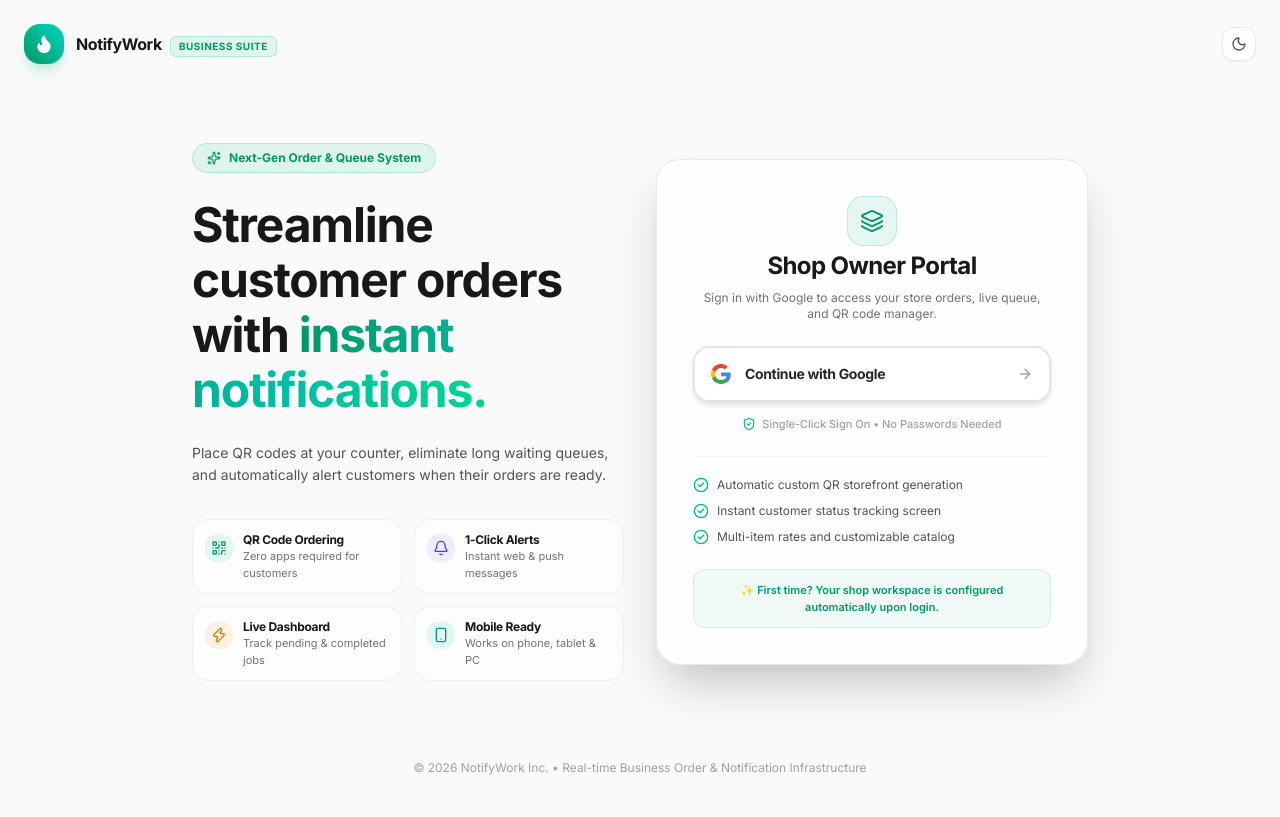
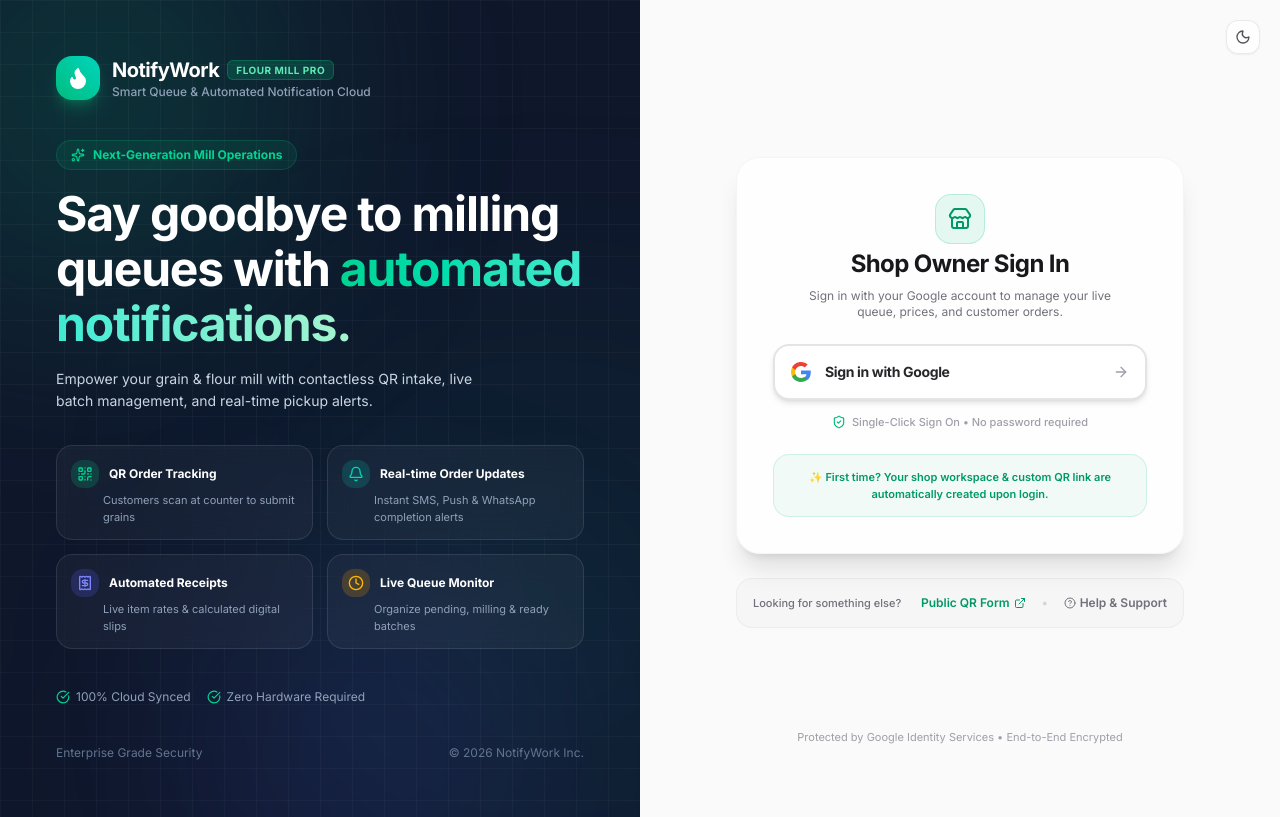
Before and after one commit to kesharwani-yash/Notify-Work, a React (Vite) app in the folder frontend/: page /login in a window 1280 px wide. Built offline with nearby package versions, Linux system fonts and the light colour scheme; no server answers.

Commit message:
feat: enhance Login page with modern split-screen layout and interactive feature cards

```diff
--- a/frontend/src/pages/Login.tsx
+++ b/frontend/src/pages/Login.tsx
@@ -1,21 +1,23 @@
 import React, { useState } from 'react';
-import { useNavigate } from 'react-router-dom';
+import { useNavigate, Link } from 'react-router-dom';
 import { useAuth } from '../context/AuthContext';
 import { ThemeToggle } from '../components/ThemeToggle';
 import {
   Flame,
   Loader2,
   ShieldCheck,
-  Zap,
   QrCode,
   Bell,
-  CheckCircle2,
   ArrowRight,
   Sparkles,
-  Smartphone,
-  Layers
+  Receipt,
+  Clock,
+  ExternalLink,
+  Store,
+  CheckCircle,
+  HelpCircle
 } from 'lucide-react';
-import { motion } from 'framer-motion';
+import { motion, AnimatePresence } from 'framer-motion';
 
 export const Login: React.FC = () => {
   const { loginWithGoogle } = useAuth();
@@ -25,6 +27,7 @@
   const [loading, setLoading] = useState<boolean>(false);
 
   const handleGoogleAuth = async () => {
+    if (loading) return;
     setError('');
     setLoading(true);
     try {
@@ -32,7 +35,7 @@
       navigate('/dashboard');
     } catch (err: any) {
       if (err.code === 'auth/popup-closed-by-user') {
-        setError('Sign-in cancelled. Please click below to sign in with your Google account.');
+        setError('Google Sign-In popup was closed. Please click below to try again.');
       } else if (err.code === 'auth/popup-blocked') {
         setError('Popup was blocked by your browser. Please allow popups for NotifyWork and retry.');
       } else {
@@ -44,147 +47,208 @@
   };
 
   return (
-    <div className="min-h-screen bg-zinc-50 dark:bg-zinc-950 text-zinc-900 dark:text-zinc-100 flex flex-col justify-between selection:bg-emerald-500 selection:text-white transition-colors duration-300 relative overflow-hidden">
+    <div className="min-h-screen w-full bg-zinc-50 dark:bg-zinc-950 text-zinc-900 dark:text-zinc-100 flex flex-col md:grid md:grid-cols-2 relative overflow-hidden transition-colors duration-300">
 
-      {/* Dynamic Background Mesh Gradients */}
-      <div className="absolute top-[-15%] left-[-10%] w-[500px] h-[500px] rounded-full bg-emerald-500/15 dark:bg-emerald-500/10 blur-[120px] pointer-events-none -z-10" />
-      <div className="absolute bottom-[-15%] right-[-10%] w-[550px] h-[550px] rounded-full bg-indigo-500/15 dark:bg-indigo-500/10 blur-[140px] pointer-events-none -z-10" />
+      {/* Floating Theme Toggle (Top-Right) */}
+      <div className="absolute top-5 right-5 z-50">
+        <ThemeToggle />
+      </div>
 
-      {/* Top Navbar */}
-      <header className="w-full max-w-7xl mx-auto px-6 py-6 flex items-center justify-between z-20">
-        <div className="flex items-center gap-3">
-          <div className="h-10 w-10 rounded-2xl bg-gradient-to-tr from-emerald-600 to-teal-400 flex items-center justify-center shadow-lg shadow-emerald-500/20 text-white">
+      {/* ─────────────────────────────────────────────────────────────
+          LEFT SIDE: Branding, Tagline & High-Tech Flour Mill Features
+          ───────────────────────────────────────────────────────────── */}
+      <div className="relative hidden md:flex flex-col justify-between p-10 lg:p-14 bg-slate-900 text-white overflow-hidden">
+
+        {/* Subtle Ambient Gradient Auras */}
+        <div className="absolute -top-24 -left-24 w-96 h-96 rounded-full bg-emerald-500/20 blur-[120px] pointer-events-none" />
+        <div className="absolute top-1/2 -right-24 w-96 h-96 rounded-full bg-teal-500/15 blur-[140px] pointer-events-none" />
+        <div className="absolute -bottom-24 left-1/3 w-80 h-80 rounded-full bg-indigo-500/15 blur-[120px] pointer-events-none" />
+
+        {/* Subtle Background Pattern */}
+        <div className="absolute inset-0 bg-[linear-gradient(to_right,#ffffff08_1px,transparent_1px),linear-gradient(to_bottom,#ffffff08_1px,transparent_1px)] bg-[size:32px_32px] pointer-events-none" />
+
+        {/* Top Header / Brand Logo */}
+        <div className="relative z-10">
+          <div className="inline-flex items-center gap-3">
+            <div className="h-11 w-11 rounded-2xl bg-gradient-to-tr from-emerald-500 to-teal-400 flex items-center justify-center shadow-lg shadow-emerald-500/30 text-white">
+              <Flame className="w-6 h-6 fill-current" />
+            </div>
+            <div>
+              <span className="text-xl font-black tracking-tight text-white flex items-center gap-2">
+                NotifyWork
+                <span className="px-2 py-0.5 text-[10px] font-extrabold uppercase tracking-wider rounded-md bg-emerald-500/20 text-emerald-300 border border-emerald-500/30">
+                  Flour Mill Pro
+                </span>
+              </span>
+              <p className="text-xs text-slate-400 font-medium">Smart Queue & Automated Notification Cloud</p>
+            </div>
+          </div>
+        </div>
+
+        {/* Center: Tagline & Interactive Feature Badges */}
+        <div className="relative z-10 my-auto py-10 space-y-8 max-w-xl">
+
+          <div className="space-y-4">
+            <div className="inline-flex items-center gap-2 px-3.5 py-1.5 rounded-full bg-emerald-500/10 border border-emerald-500/20 text-emerald-400 font-bold text-xs">
+              <Sparkles className="w-3.5 h-3.5 text-emerald-400" /> Next-Generation Mill Operations
+            </div>
+
+            <h1 className="text-3xl lg:text-4xl xl:text-5xl font-black text-white tracking-tight leading-[1.15]">
+              Say goodbye to milling queues with <span className="text-transparent bg-clip-text bg-gradient-to-r from-emerald-400 via-teal-300 to-emerald-200">automated notifications.</span>
+            </h1>
+
+            <p className="text-sm text-slate-300 leading-relaxed max-w-md">
+              Empower your grain & flour mill with contactless QR intake, live batch management, and real-time pickup alerts.
+            </p>
+          </div>
+
+          {/* Interactive High-Tech Feature Badges */}
+          <div className="grid grid-cols-1 sm:grid-cols-2 gap-3.5">
+
+            <motion.div
+              whileHover={{ y: -2, backgroundColor: 'rgba(255, 255, 255, 0.08)' }}
+              className="p-3.5 rounded-2xl bg-white/[0.04] border border-white/10 backdrop-blur-md transition-all space-y-1"
+            >
+              <div className="flex items-center gap-2.5">
+                <div className="p-1.5 rounded-xl bg-emerald-500/20 text-emerald-400">
+                  <QrCode className="w-4 h-4" />
+                </div>
+                <span className="text-xs font-bold text-white">QR Order Tracking</span>
+              </div>
+              <p className="text-[11px] text-slate-400 pl-8">Customers scan at counter to submit grains</p>
+            </motion.div>
+
+            <motion.div
+              whileHover={{ y: -2, backgroundColor: 'rgba(255, 255, 255, 0.08)' }}
+              className="p-3.5 rounded-2xl bg-white/[0.04] border border-white/10 backdrop-blur-md transition-all space-y-1"
+            >
+              <div className="flex items-center gap-2.5">
+                <div className="p-1.5 rounded-xl bg-teal-500/20 text-teal-400">
+                  <Bell className="w-4 h-4" />
+                </div>
+                <span className="text-xs font-bold text-white">Real-time Order Updates</span>
+              </div>
+              <p className="text-[11px] text-slate-400 pl-8">Instant SMS, Push & WhatsApp completion alerts</p>
+            </motion.div>
+
+            <motion.div
+              whileHover={{ y: -2, backgroundColor: 'rgba(255, 255, 255, 0.08)' }}
+              className="p-3.5 rounded-2xl bg-white/[0.04] border border-white/10 backdrop-blur-md transition-all space-y-1"
+            >
+              <div className="flex items-center gap-2.5">
+                <div className="p-1.5 rounded-xl bg-indigo-500/20 text-indigo-400">
+                  <Receipt className="w-4 h-4" />
+                </div>
+                <span className="text-xs font-bold text-white">Automated Receipts</span>
+              </div>
+              <p className="text-[11px] text-slate-400 pl-8">Live item rates & calculated digital slips</p>
+            </motion.div>
+
+            <motion.div
+              whileHover={{ y: -2, backgroundColor: 'rgba(255, 255, 255, 0.08)' }}
+              className="p-3.5 rounded-2xl bg-white/[0.04] border border-white/10 backdrop-blur-md transition-all space-y-1"
+            >
+              <div className="flex items-center gap-2.5">
+                <div className="p-1.5 rounded-xl bg-amber-500/20 text-amber-400">
+                  <Clock className="w-4 h-4" />
+                </div>
+                <span className="text-xs font-bold text-white">Live Queue Monitor</span>
+              </div>
+              <p className="text-[11px] text-slate-400 pl-8">Organize pending, milling & ready batches</p>
+            </motion.div>
+
+          </div>
+
+          {/* Trust Banner */}
+          <div className="pt-2 flex items-center gap-4 text-xs text-slate-400">
+            <div className="flex items-center gap-1.5">
+              <CheckCircle className="w-3.5 h-3.5 text-emerald-400" />
+              <span>100% Cloud Synced</span>
+            </div>
+            <div className="flex items-center gap-1.5">
+              <CheckCircle className="w-3.5 h-3.5 text-emerald-400" />
+              <span>Zero Hardware Required</span>
+            </div>
+          </div>
+
+        </div>
+
+        {/* Bottom Footer Details */}
+        <div className="relative z-10 text-xs text-slate-500 flex items-center justify-between">
+          <span>Enterprise Grade Security</span>
+          <span>© {new Date().getFullYear()} NotifyWork Inc.</span>
+        </div>
+
+      </div>
+
+      {/* ─────────────────────────────────────────────────────────────
+          RIGHT SIDE: Auth Form, Google Single Sign-On & Direct Links
+          ───────────────────────────────────────────────────────────── */}
+      <div className="flex-1 flex flex-col justify-between p-6 sm:p-10 lg:p-16 relative">
+
+        {/* Mobile Header Branding (Visible on mobile only) */}
+        <div className="md:hidden flex items-center gap-3 pt-2 mb-6">
+          <div className="h-9 w-9 rounded-xl bg-gradient-to-tr from-emerald-500 to-teal-400 flex items-center justify-center text-white">
             <Flame className="w-5 h-5 fill-current" />
           </div>
           <div>
-            <span className="text-base font-black tracking-tight text-zinc-900 dark:text-zinc-100">NotifyWork</span>
-            <span className="hidden sm:inline-block ml-2 px-2 py-0.5 text-[10px] font-extrabold uppercase tracking-wider rounded-md bg-emerald-500/10 text-emerald-600 dark:text-emerald-400 border border-emerald-500/20">
-              Business Suite
+            <span className="text-lg font-black tracking-tight text-zinc-900 dark:text-zinc-100">NotifyWork</span>
+            <span className="ml-2 px-1.5 py-0.5 text-[9px] font-extrabold uppercase rounded bg-emerald-500/10 text-emerald-600 dark:text-emerald-400">
+              Business
             </span>
           </div>
         </div>
 
-        <div className="flex items-center gap-3">
-          <ThemeToggle />
-        </div>
-      </header>
+        {/* Center Container for Login Card */}
+        <div className="my-auto max-w-md w-full mx-auto space-y-6">
 
-      {/* Main Content Area */}
-      <main className="flex-1 flex items-center justify-center px-4 sm:px-6 py-8 z-10">
-        <div className="max-w-4xl w-full grid grid-cols-1 lg:grid-cols-12 gap-8 items-center">
+          {/* Card Container with Glassmorphism */}
+          <div className="bg-white/80 dark:bg-zinc-900/80 backdrop-blur-md border border-gray-100 dark:border-zinc-800 shadow-xl rounded-3xl p-7 sm:p-9 space-y-6">
 
-          {/* Left Hero Pitch (5 cols on Desktop) */}
-          <motion.div
-            initial={{ opacity: 0, x: -20 }}
-            animate={{ opacity: 1, x: 0 }}
-            transition={{ duration: 0.5 }}
-            className="lg:col-span-6 space-y-6 text-center lg:text-left"
-          >
-            <div className="inline-flex items-center gap-2 px-3.5 py-1.5 rounded-full bg-emerald-500/10 border border-emerald-500/20 text-emerald-600 dark:text-emerald-400 font-bold text-xs">
-              <Sparkles className="w-3.5 h-3.5" /> Next-Gen Order & Queue System
-            </div>
-
-            <h1 className="text-3xl sm:text-4xl lg:text-5xl font-black text-zinc-900 dark:text-zinc-100 tracking-tight leading-[1.15]">
-              Streamline customer orders with <span className="text-transparent bg-clip-text bg-gradient-to-r from-emerald-600 via-teal-500 to-emerald-400">instant notifications.</span>
-            </h1>
-
-            <p className="text-sm text-zinc-600 dark:text-zinc-400 leading-relaxed max-w-lg mx-auto lg:mx-0">
-              Place QR codes at your counter, eliminate long waiting queues, and automatically alert customers when their orders are ready.
-            </p>
-
-            {/* Feature Bullet Points */}
-            <div className="grid grid-cols-1 sm:grid-cols-2 gap-3 pt-2 text-left">
-              <div className="flex items-start gap-2.5 p-3 rounded-2xl bg-white/50 dark:bg-zinc-900/50 border border-zinc-200/50 dark:border-zinc-800/60 backdrop-blur-xs">
-                <div className="p-1.5 rounded-xl bg-emerald-500/10 text-emerald-600 dark:text-emerald-400 mt-0.5">
-                  <QrCode className="w-4 h-4" />
-                </div>
-                <div>
-                  <h2 className="text-xs font-bold text-zinc-900 dark:text-zinc-100">QR Code Ordering</h2>
-                  <p className="text-[11px] text-zinc-500 dark:text-zinc-400">Zero apps required for customers</p>
-                </div>
-              </div>
-
-              <div className="flex items-start gap-2.5 p-3 rounded-2xl bg-white/50 dark:bg-zinc-900/50 border border-zinc-200/50 dark:border-zinc-800/60 backdrop-blur-xs">
-                <div className="p-1.5 rounded-xl bg-indigo-500/10 text-indigo-600 dark:text-indigo-400 mt-0.5">
-                  <Bell className="w-4 h-4" />
-                </div>
-                <div>
-                  <h2 className="text-xs font-bold text-zinc-900 dark:text-zinc-100">1-Click Alerts</h2>
-                  <p className="text-[11px] text-zinc-500 dark:text-zinc-400">Instant web & push messages</p>
-                </div>
-              </div>
-
-              <div className="flex items-start gap-2.5 p-3 rounded-2xl bg-white/50 dark:bg-zinc-900/50 border border-zinc-200/50 dark:border-zinc-800/60 backdrop-blur-xs">
-                <div className="p-1.5 rounded-xl bg-amber-500/10 text-amber-600 dark:text-amber-400 mt-0.5">
-                  <Zap className="w-4 h-4" />
-                </div>
-                <div>
-                  <h2 className="text-xs font-bold text-zinc-900 dark:text-zinc-100">Live Dashboard</h2>
-                  <p className="text-[11px] text-zinc-500 dark:text-zinc-400">Track pending & completed jobs</p>
-                </div>
-              </div>
-
-              <div className="flex items-start gap-2.5 p-3 rounded-2xl bg-white/50 dark:bg-zinc-900/50 border border-zinc-200/50 dark:border-zinc-800/60 backdrop-blur-xs">
-                <div className="p-1.5 rounded-xl bg-teal-500/10 text-teal-600 dark:text-teal-400 mt-0.5">
-                  <Smartphone className="w-4 h-4" />
-                </div>
-                <div>
-                  <h2 className="text-xs font-bold text-zinc-900 dark:text-zinc-100">Mobile Ready</h2>
-                  <p className="text-[11px] text-zinc-500 dark:text-zinc-400">Works on phone, tablet & PC</p>
-                </div>
-              </div>
-            </div>
-          </motion.div>
-
-          {/* Right Login Card (6 cols on Desktop) */}
-          <motion.div
-            initial={{ opacity: 0, y: 20 }}
-            animate={{ opacity: 1, y: 0 }}
-            transition={{ duration: 0.5, delay: 0.1 }}
-            className="lg:col-span-6 max-w-md w-full mx-auto"
-          >
-            <div className="relative rounded-3xl backdrop-blur-xl bg-white/80 dark:bg-zinc-900/80 border border-zinc-200/80 dark:border-zinc-800 shadow-2xl p-7 sm:p-9 space-y-6">
-
-              {/* Card Header */}
+            {/* Header Content */}
             <div className="text-center space-y-2">
-                <div className="inline-flex items-center justify-center p-3 rounded-2xl bg-gradient-to-tr from-emerald-500/10 to-teal-500/10 text-emerald-600 dark:text-emerald-400 mb-1 border border-emerald-500/20">
-                  <Layers className="w-6 h-6" />
+              <div className="inline-flex items-center justify-center p-3 rounded-2xl bg-emerald-500/10 text-emerald-600 dark:text-emerald-400 mb-1 border border-emerald-500/20">
+                <Store className="w-6 h-6" />
               </div>
               <h2 className="text-2xl font-black text-zinc-900 dark:text-zinc-100 tracking-tight">
-                  Shop Owner Portal
+                Shop Owner Sign In
               </h2>
-                <p className="text-xs text-zinc-500 dark:text-zinc-400">
-                  Sign in with Google to access your store orders, live queue, and QR code manager.
+              <p className="text-xs text-zinc-500 dark:text-zinc-400 max-w-xs mx-auto">
+                Sign in with your Google account to manage your live queue, prices, and customer orders.
               </p>
             </div>
 
-              {/* Error Banner */}
+            {/* Error Banner with AnimatePresence */}
+            <AnimatePresence mode="wait">
               {error && (
-                <div
+                <motion.div
+                  initial={{ opacity: 0, y: -8 }}
+                  animate={{ opacity: 1, y: 0 }}
+                  exit={{ opacity: 0, y: -8 }}
+                  transition={{ duration: 0.2 }}
                   id="auth-error-banner"
                   role="alert"
-                  className="p-4 bg-rose-500/10 border border-rose-500/20 rounded-2xl text-rose-600 dark:text-rose-400 text-xs font-medium flex items-start gap-2.5 animate-in fade-in"
+                  className="p-4 bg-rose-500/10 border border-rose-500/20 rounded-2xl text-rose-600 dark:text-rose-400 text-xs font-medium flex items-start gap-2.5"
                 >
                   <span className="text-sm mt-[-1px]">⚠️</span>
                   <span className="flex-1 leading-relaxed">{error}</span>
-                </div>
+                </motion.div>
               )}
+            </AnimatePresence>
 
-              {/* Google Sign-in CTA */}
+            {/* Google Sign-In Action */}
             <div className="space-y-3.5">
-                <motion.button
-                  whileHover={{ scale: loading ? 1 : 1.01 }}
-                  whileTap={{ scale: loading ? 1 : 0.98 }}
+              <button
                 id="google-auth-btn"
                 type="button"
                 onClick={handleGoogleAuth}
                 disabled={loading}
-                  className="w-full flex items-center justify-center gap-3.5 bg-white dark:bg-zinc-800 border-2 border-zinc-200 dark:border-zinc-700/80 hover:border-emerald-500/50 dark:hover:border-emerald-500/50 rounded-2xl p-4 text-zinc-800 dark:text-zinc-100 font-bold text-sm hover:bg-zinc-50 dark:hover:bg-zinc-700/50 transition-all shadow-md active:shadow-xs disabled:opacity-60 cursor-pointer group"
+                className="w-full flex items-center justify-center gap-3.5 bg-white dark:bg-zinc-800 border-2 border-zinc-200 dark:border-zinc-700/80 hover:border-emerald-500/50 dark:hover:border-emerald-500/50 rounded-2xl p-4 text-zinc-800 dark:text-zinc-100 font-bold text-sm hover:bg-zinc-50 dark:hover:bg-zinc-700/50 hover:scale-[1.01] active:scale-[0.99] transition-transform duration-200 shadow-md active:shadow-xs disabled:opacity-60 disabled:pointer-events-none cursor-pointer group"
               >
                 {loading ? (
                   <>
                     <Loader2 className="w-5 h-5 animate-spin text-emerald-500" />
-                      <span>Signing in with Google…</span>
+                    <span>Connecting to Google…</span>
                   </>
                 ) : (
                   <>
@@ -206,51 +270,57 @@
                         d="M12 4.75c1.77 0 3.35.61 4.6 1.8l3.42-3.42C17.95 1.19 15.24 0 12 0 7.34 0 3.26 2.64 1.25 6.58l4.03 3.15c.95-2.83 3.6-4.98 6.72-4.98z"
                       />
                     </svg>
-                      <span className="tracking-tight">Continue with Google</span>
+                    <span className="tracking-tight">Sign in with Google</span>
                     <ArrowRight className="w-4 h-4 ml-auto text-zinc-400 group-hover:text-emerald-500 group-hover:translate-x-0.5 transition-all" />
                   </>
                 )}
-                </motion.button>
+              </button>
 
               <div className="flex items-center justify-center gap-1.5 text-[11px] text-zinc-400 dark:text-zinc-500 font-medium">
                 <ShieldCheck className="w-3.5 h-3.5 text-emerald-500" />
-                  <span>Single-Click Sign On • No Passwords Needed</span>
+                <span>Single-Click Sign On • No password required</span>
               </div>
             </div>
 
-              {/* Quick Perks Checklist */}
-              <div className="pt-5 border-t border-zinc-100 dark:border-zinc-800 space-y-2.5">
-                <div className="flex items-center gap-2 text-xs text-zinc-600 dark:text-zinc-300">
-                  <CheckCircle2 className="w-4 h-4 text-emerald-500 flex-shrink-0" />
-                  <span>Automatic custom QR storefront generation</span>
-                </div>
-                <div className="flex items-center gap-2 text-xs text-zinc-600 dark:text-zinc-300">
-                  <CheckCircle2 className="w-4 h-4 text-emerald-500 flex-shrink-0" />
-                  <span>Instant customer status tracking screen</span>
-                </div>
-                <div className="flex items-center gap-2 text-xs text-zinc-600 dark:text-zinc-300">
-                  <CheckCircle2 className="w-4 h-4 text-emerald-500 flex-shrink-0" />
-                  <span>Multi-item rates and customizable catalog</span>
-                </div>
-              </div>
-
-              {/* Status Note */}
-              <div className="bg-emerald-500/5 dark:bg-emerald-500/10 border border-emerald-500/15 rounded-xl p-3 text-center">
+            {/* Auto Workspace Note */}
+            <div className="bg-emerald-500/5 dark:bg-emerald-500/10 border border-emerald-500/15 rounded-2xl p-3.5 text-center">
               <p className="text-[11px] font-semibold text-emerald-600 dark:text-emerald-400">
-                  ✨ First time? Your shop workspace is configured automatically upon login.
+                ✨ First time? Your shop workspace & custom QR link are automatically created upon login.
               </p>
             </div>
 
           </div>
-          </motion.div>
+
+          {/* Quick Direct Navigation Links */}
+          <div className="p-4 rounded-2xl bg-zinc-100/60 dark:bg-zinc-900/40 border border-zinc-200/50 dark:border-zinc-800/50 flex flex-col sm:flex-row items-center justify-between gap-3 text-xs text-zinc-500 dark:text-zinc-400">
+            <span className="font-medium text-[11px]">Looking for something else?</span>
+            <div className="flex items-center gap-4 text-xs font-semibold">
+              <Link
+                to="/shop/demo/submit"
+                className="inline-flex items-center gap-1 text-emerald-600 dark:text-emerald-400 hover:underline transition-all"
+              >
+                <span>Public QR Form</span>
+                <ExternalLink className="w-3 h-3" />
+              </Link>
+              <span className="text-zinc-300 dark:text-zinc-700">•</span>
+              <a
+                href="mailto:support@notifywork.com"
+                className="inline-flex items-center gap-1 hover:text-zinc-900 dark:hover:text-zinc-200 transition-colors"
+              >
+                <HelpCircle className="w-3 h-3" />
+                <span>Help & Support</span>
+              </a>
+            </div>
+          </div>
 
         </div>
-      </main>
 
-      {/* Footer */}
-      <footer className="w-full max-w-7xl mx-auto px-6 py-6 text-center text-xs text-zinc-400 dark:text-zinc-500 z-10">
-        <p>© {new Date().getFullYear()} NotifyWork Inc. • Real-time Business Order & Notification Infrastructure</p>
-      </footer>
+        {/* Bottom Note */}
+        <div className="text-center py-2 text-[11px] text-zinc-400 dark:text-zinc-500">
+          Protected by Google Identity Services • End-to-End Encrypted
+        </div>
+
+      </div>
 
     </div>
   );
```
Lines whose indentation alone changed are shown as unchanged.
